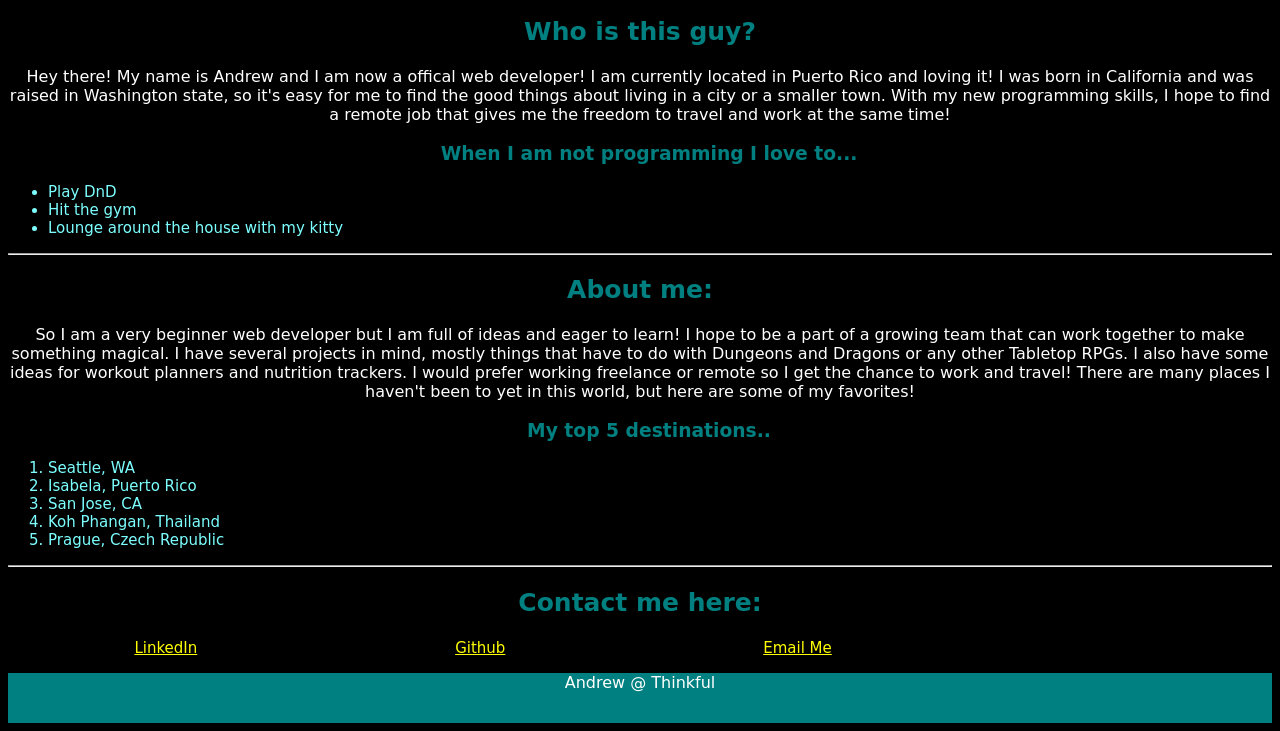
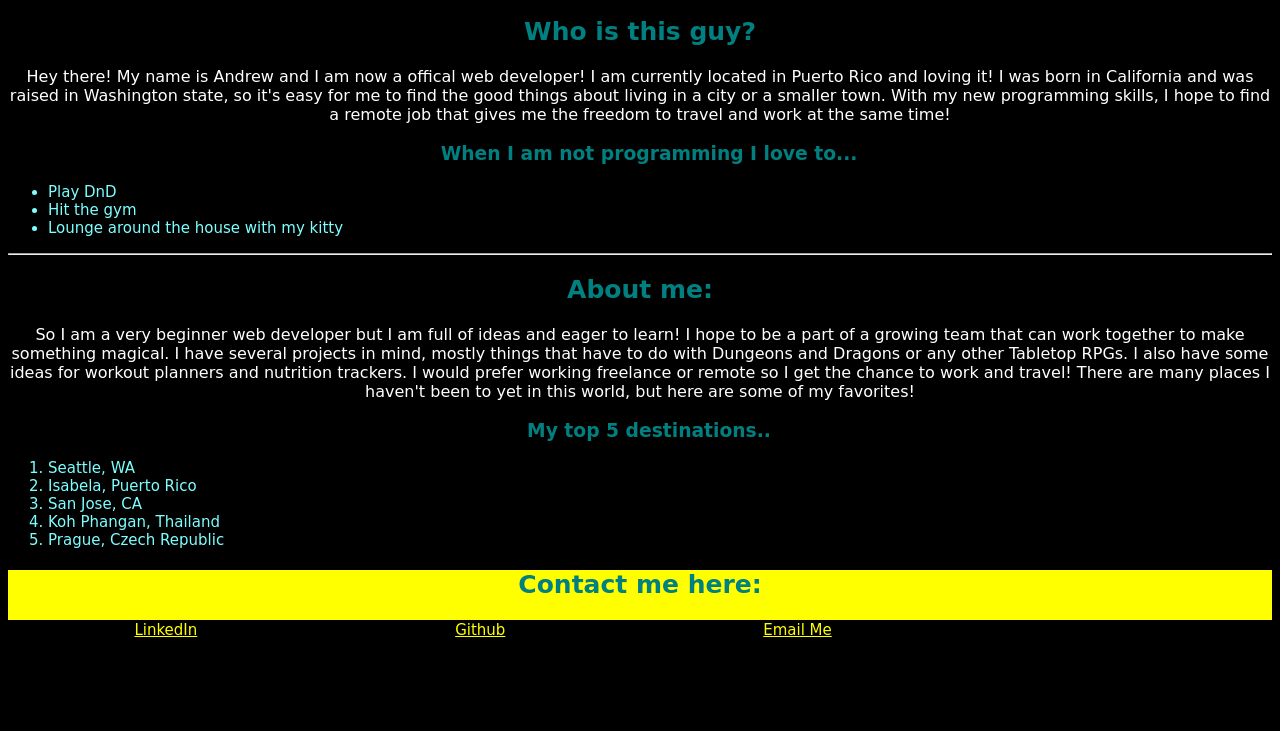
Before and after one commit to Snappysong/portfolio, a plain HTML site: page index.html in a window 1280 px wide. Shown: the part 473-1204 px from the top of the page. After the commit the page ends 1112 px from the top, so only its background shows below. Drawn offline with Linux system fonts and the light colour scheme.

Commit message:
initial download

```diff
--- a/index.html
+++ b/index.html
@@ -27,7 +27,7 @@
                         <li>Hit the gym</li>
                         <li>Lounge around the house with my kitty</li>
                     </ul>
-<hr> <!--creates a horizontal line break-->
+        <hr> <!--creates a horizontal line break-->
         <h2>About me:</h2> <!-- article heading-->
             <p>So I am a very beginner web developer but I am full of ideas and eager to learn! I hope to be a part of a growing team that can work together to make something magical. I have several projects in mind, mostly things that have to do with Dungeons and Dragons or any other Tabletop RPGs. I also have some ideas for workout planners and nutrition trackers. I would prefer working freelance or remote so I get the chance to work and travel! There are many places I haven't been to yet in this world, but here are some of my favorites!</p>
                 <article> <!-- new article for search purposes-->
@@ -40,15 +40,13 @@
                             <li>Prague, Czech Republic</li>
                         </ol>
                 </article>
-<hr> <!--creates a horizontal line break-->
+    <footer> <!--creates footer -->
             <h2>Contact me here:</h2> <!--article heading-->
                 <ul class="contactlist"> <!--creates a "list" for my contacts-->
                     <li class="contactlinks"><a href="https://www.linkedin.com/in/andrew-song-b43146103/">LinkedIn</a></li>
                     <li class="contactlinks"><a href="https://github.com/Snappysong">Github</a></li>
                     <li class="contactlinks"><a href=mailto:snappysong@gmail.com>Email Me</a></li>
                 </ul>
-    <footer> <!--creates footer -->
-        <p>Andrew @ Thinkful</p> <!--couldn't think of a better footer-->
     </footer>
 
     </main>
--- a/style.css
+++ b/style.css
@@ -39,7 +39,7 @@ li { /*formating the list information*/
 
 }
 footer{ /*this makes the footer teal and 50px high*/
-    background-color: teal;
+    background-color: yellow;
     width: 100%;
     height: 50px;
 }
```
